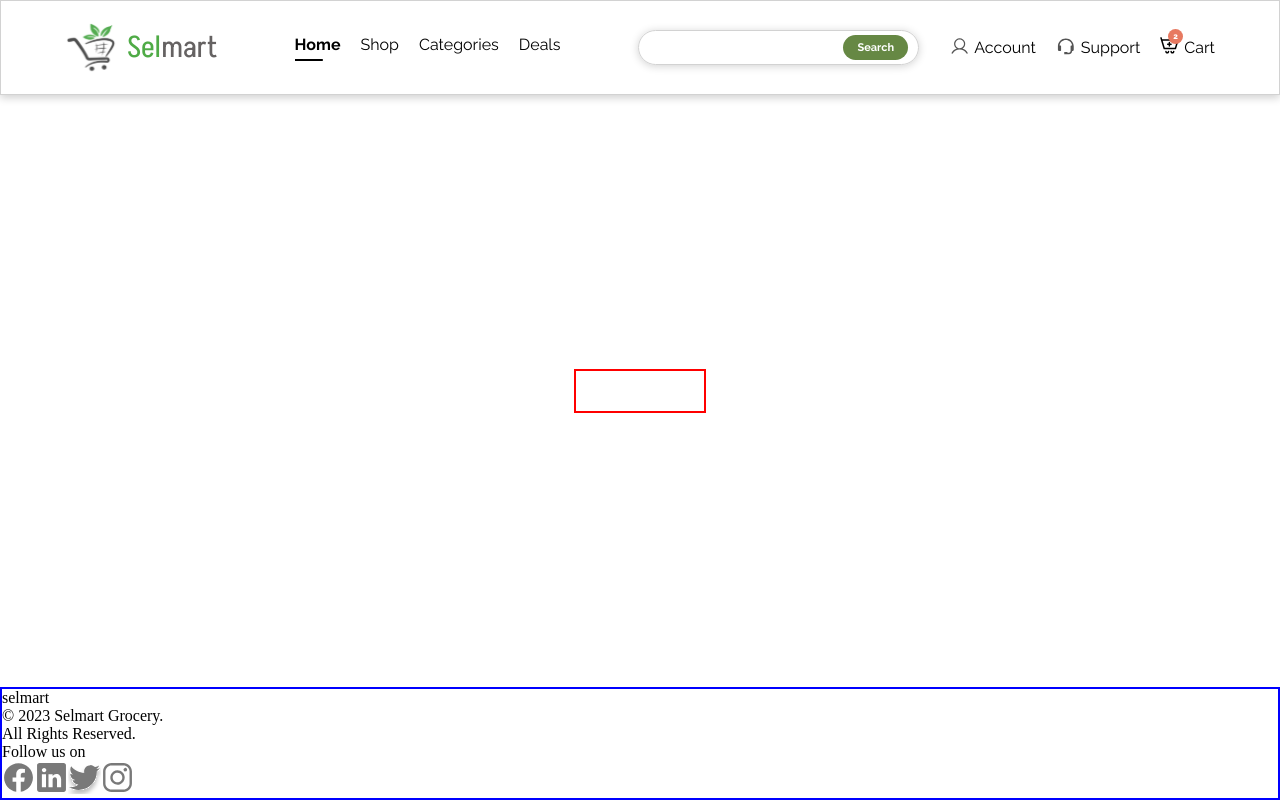
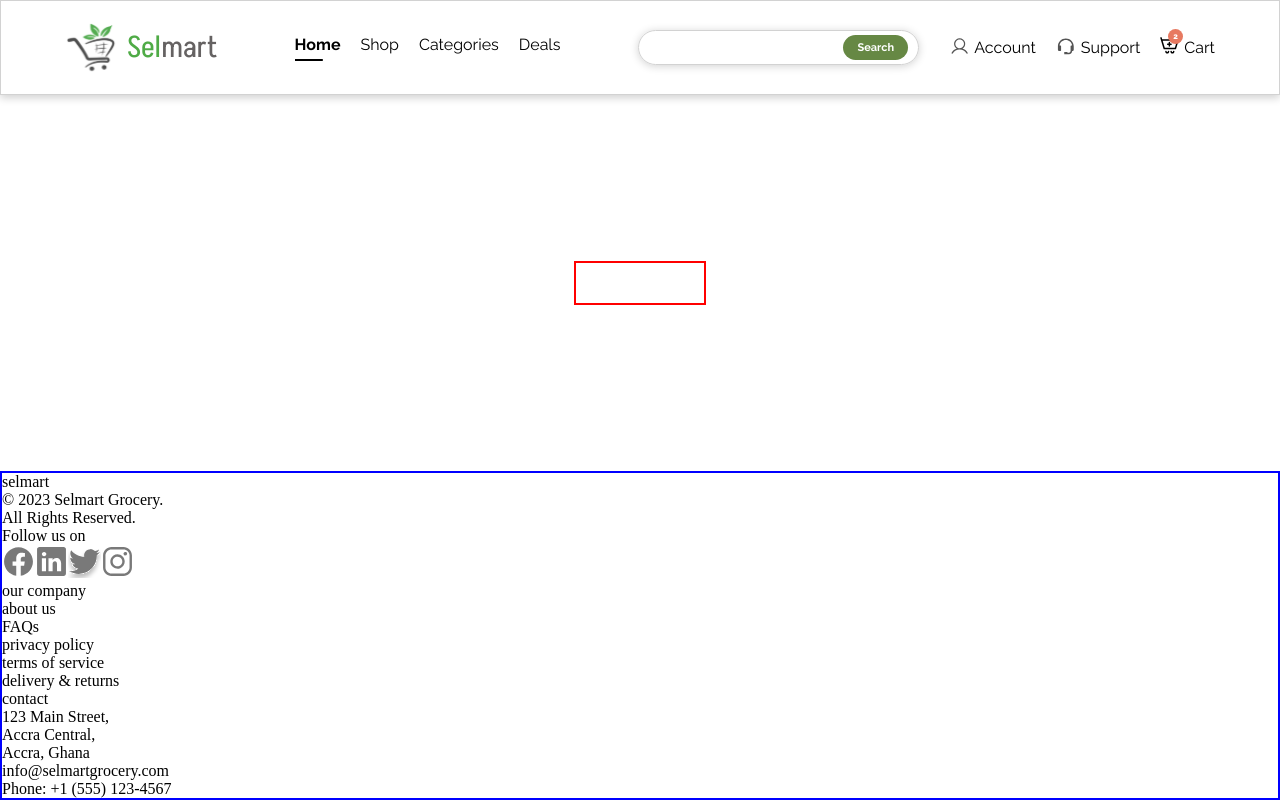
Before and after one commit to mambachristophersteven/selmart-copy, a React (Vite) app: page / in a window 1280 px wide. Built offline with nearby package versions, Linux system fonts and the light colour scheme.

Commit message:
footer content addition

```diff
--- a/src/Components/Footer/Footer.jsx
+++ b/src/Components/Footer/Footer.jsx
@@ -31,6 +31,28 @@ const Footer = () => {
           </div>
         </div>
       </div>
+      <div className={styles.or_company}>
+        <p className={styles.heading}>our company</p>
+        <div className={styles.company_content}>
+          <p className={styles.content_text}>about us</p>
+          <p className={styles.content_text}>FAQs</p>
+          <p className={styles.content_text}>privacy policy</p>
+          <p className={styles.content_text}>terms of service</p>
+          <p className={styles.content_text}>delivery & returns</p>
+        </div>
+      </div>
+      <div className={styles.contact}>
+        <p className={styles.heading}>contact</p>
+        <div className={styles.top_content}>
+          <p className={styles.content_text}>123 Main Street,</p>
+          <p className={styles.content_text}>Accra Central,</p>
+          <p className={styles.content_text}>Accra, Ghana</p>
+        </div>
+        <div className={styles.down_content}>
+          <p className={styles.content_text}> info@selmartgrocery.com</p>
+          <p className={styles.content_text}> Phone: +1 (555) 123-4567</p>
+        </div>
+      </div>
     </div>
   )
 }
```
